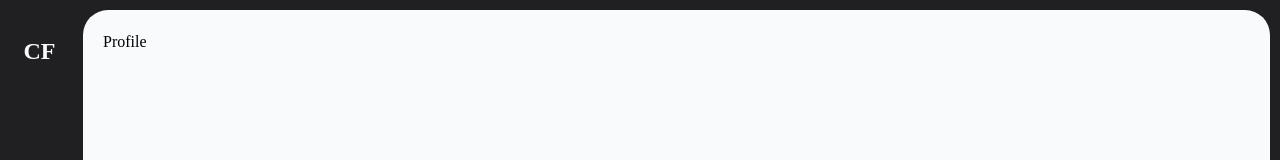
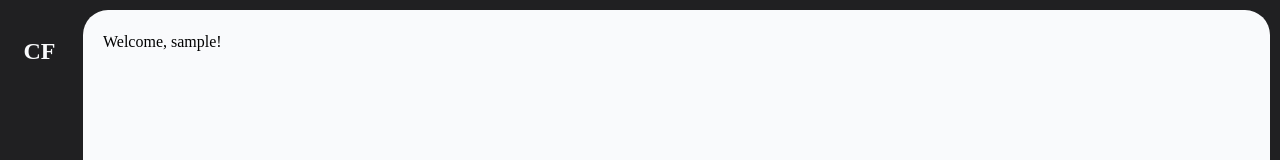
Before and after one commit to vinulays/chatify, a React (Create React App) app: page /profile in a window 1280 px wide. Shown: the top 160 px of the page. Built offline with nearby package versions, Linux system fonts and the light colour scheme; sample sign-in values are in the browser's storage; the HTML template or start-up script is replaced by a standard one.

Commit message:
feat: get logged user details to front end

```diff
--- a/src/components/Profile.jsx
+++ b/src/components/Profile.jsx
@@ -1,7 +1,13 @@
 import React from "react";
+import { useSelector } from "react-redux";
 
 const Profile = () => {
-  return <div>Profile</div>;
+  const username = useSelector((state) => state.auth.username);
+  return (
+    <div>
+      {username ? <p>Welcome, {username}!</p> : <p>Loading user name...</p>}
+    </div>
+  );
 };
 
 export default Profile;
--- a/src/features/authSlice.js
+++ b/src/features/authSlice.js
@@ -7,7 +7,9 @@ export const loginUser = createAsyncThunk(
     try {
       const response = await login(credentials);
       localStorage.setItem("token", response.token);
-      return response.token;
+      localStorage.setItem("username", response.username);
+
+      return response;
     } catch (error) {
       return thunkAPI.rejectWithValue(error.message);
     }
@@ -19,6 +21,7 @@ export const signupUser = createAsyncThunk(
   async (userData, thunkAPI) => {
     try {
       const response = await signup(userData);
+
       return response;
     } catch (error) {
       return thunkAPI.rejectWithValue(error.message);
@@ -34,12 +37,14 @@ const authSlice = createSlice({
     loading: false,
     error: null,
     signupError: null,
+    username: localStorage.getItem("username") || null,
   },
   reducers: {
     logout: (state) => {
       localStorage.removeItem("token");
       state.token = null;
       state.isAuthenticated = false;
+      state.username = null;
     },
     clearSignupError: (state) => {
       state.signupError = null;
@@ -56,8 +61,9 @@ const authSlice = createSlice({
       })
       .addCase(loginUser.fulfilled, (state, action) => {
         state.loading = false;
-        state.token = action.payload;
+        state.token = action.payload.token;
         state.isAuthenticated = true;
+        state.username = action.payload.username;
       })
       .addCase(loginUser.rejected, (state, action) => {
         state.loading = false;
@@ -70,7 +76,7 @@ const authSlice = createSlice({
       .addCase(signupUser.fulfilled, (state, action) => {
         state.loading = false;
         state.isAuthenticated = true;
-        state.user = action.payload.user;
+        state.username = action.payload.username;
       })
       .addCase(signupUser.rejected, (state, action) => {
         state.loading = false;
```
